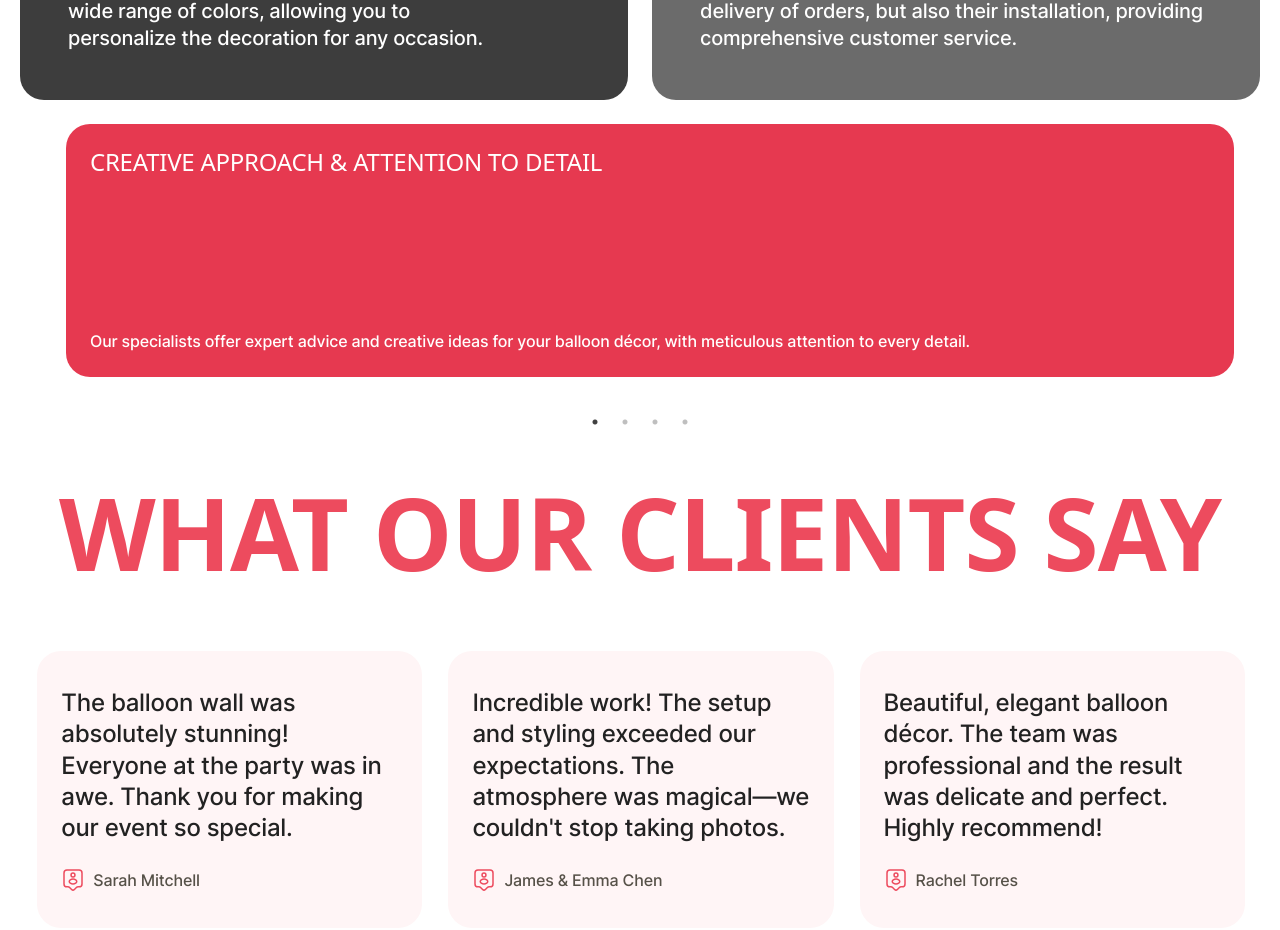
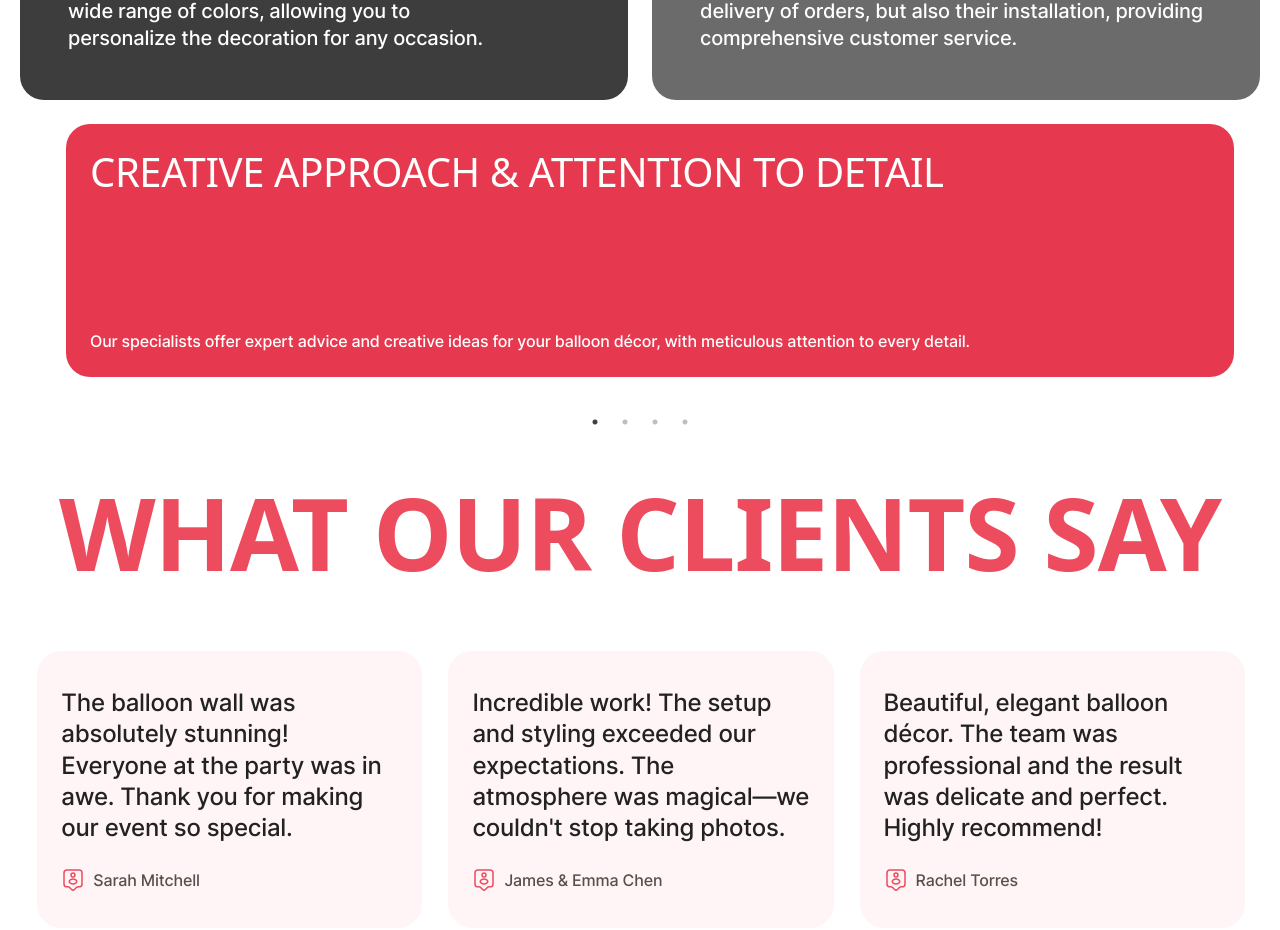
Before and after one commit to kewinshah25/Dreame-Balloons, a Next.js app: page / in a window 1280 px wide. Shown: the part 1849-2779 px from the top of the page. Built offline with nearby package versions, Linux system fonts and the light colour scheme; a web font is replaced by a local one.

Commit message:
Update AboutSlider.css

```diff
--- a/app/ui/AboutSlider/AboutSlider.css
+++ b/app/ui/AboutSlider/AboutSlider.css
@@ -16,9 +16,9 @@
   font-family: inherit;
   font-style: normal;
   font-weight: 500;
-  font-size: 24px;
+  font-size: 40px;
   line-height: 120%;
-  letter-spacing: -0.24px;
+  letter-spacing: -0.40px;
   text-transform: uppercase;
 }
 
```
